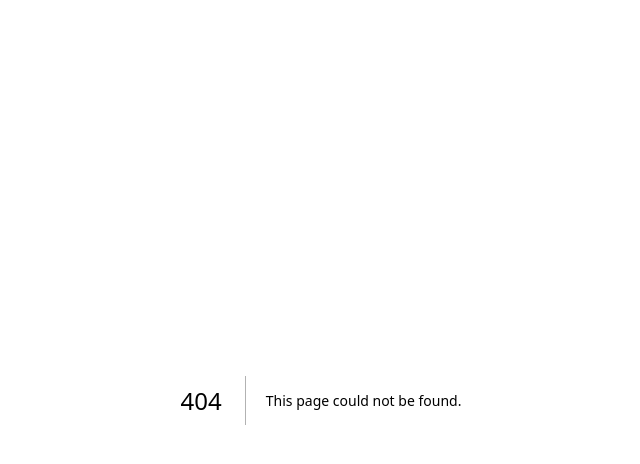
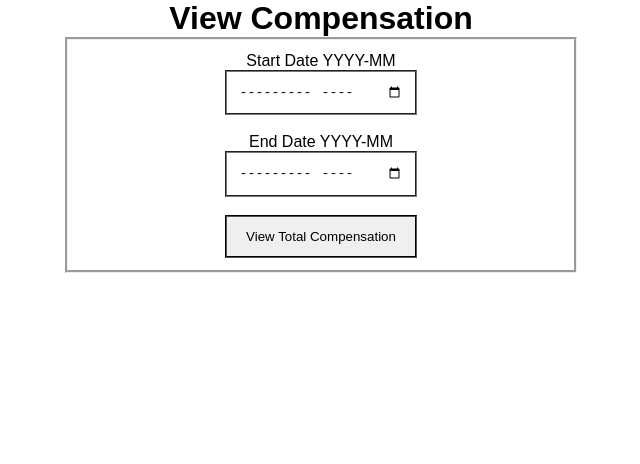
Before and after one commit to Oscar-Newman/case-study, a Next.js app: page /viewCompensation in a window 1280 px wide. Before the commit this address had no page. Shown: the top 464 px of the page, without its empty margins (319-959 px from the left). Built offline with nearby package versions, Linux system fonts and the light colour scheme.

Commit message:
add view compensation page

```diff
--- /dev/null
+++ b/src/app/viewCompensation/page.tsx
@@ -0,0 +1,21 @@
+import React from "react";
+
+export default function viewCompensation() {
+    return (
+        <div>
+            <main>
+                <div>
+                    <h1>View Compensation</h1>
+                    <form id="view compensation">
+                        <label>Start Date YYYY-MM</label>
+                        <input type="month" id="startDate" name="startDate" pattern="[0-9]{4}-[0-9]{2}" required/><br />
+                        <label>End Date YYYY-MM</label>
+                        <input type="month" id="endDate" name="endDate" pattern="[0-9]{4}-[0-9]{2}" required/><br />
+                        <input type="submit" value="View Total Compensation" />
+                    </form>
+                    <p id="result"></p>
+                </div>
+            </main>
+        </div>
+    );
+}
```
